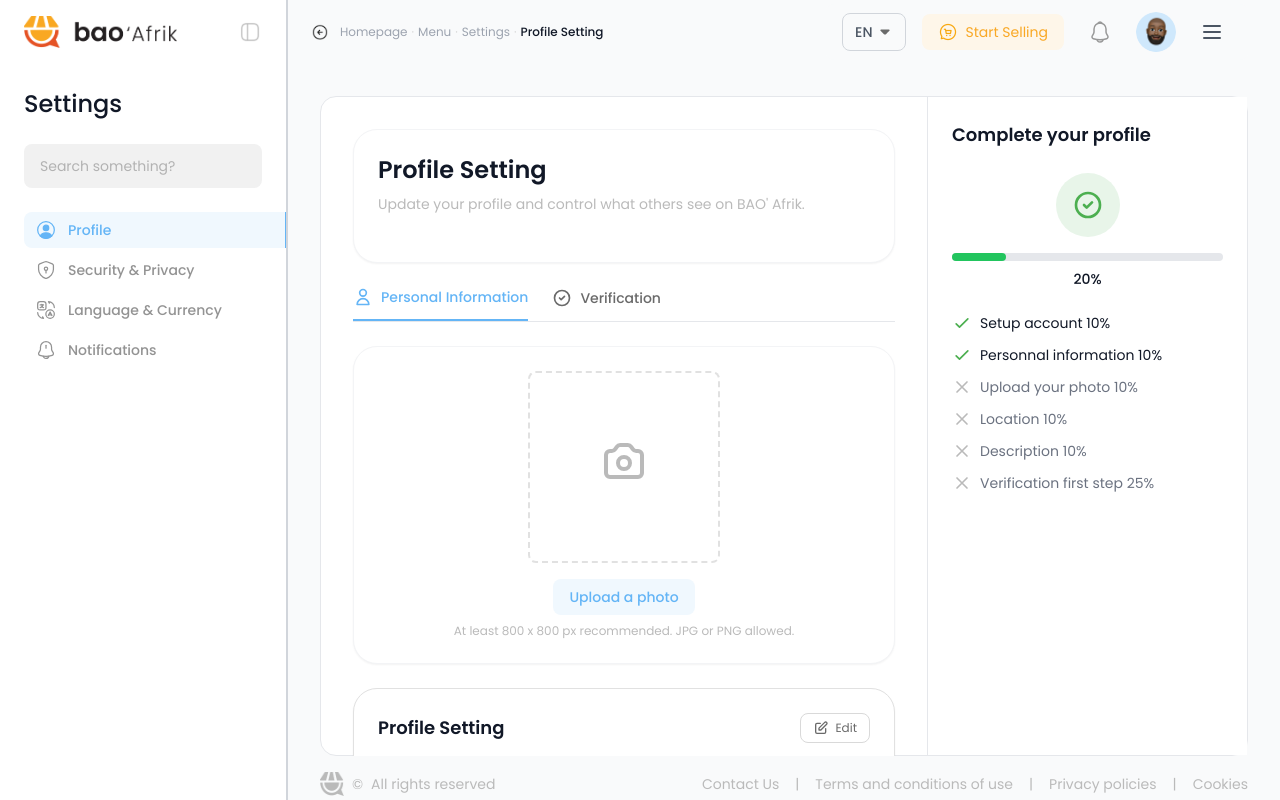
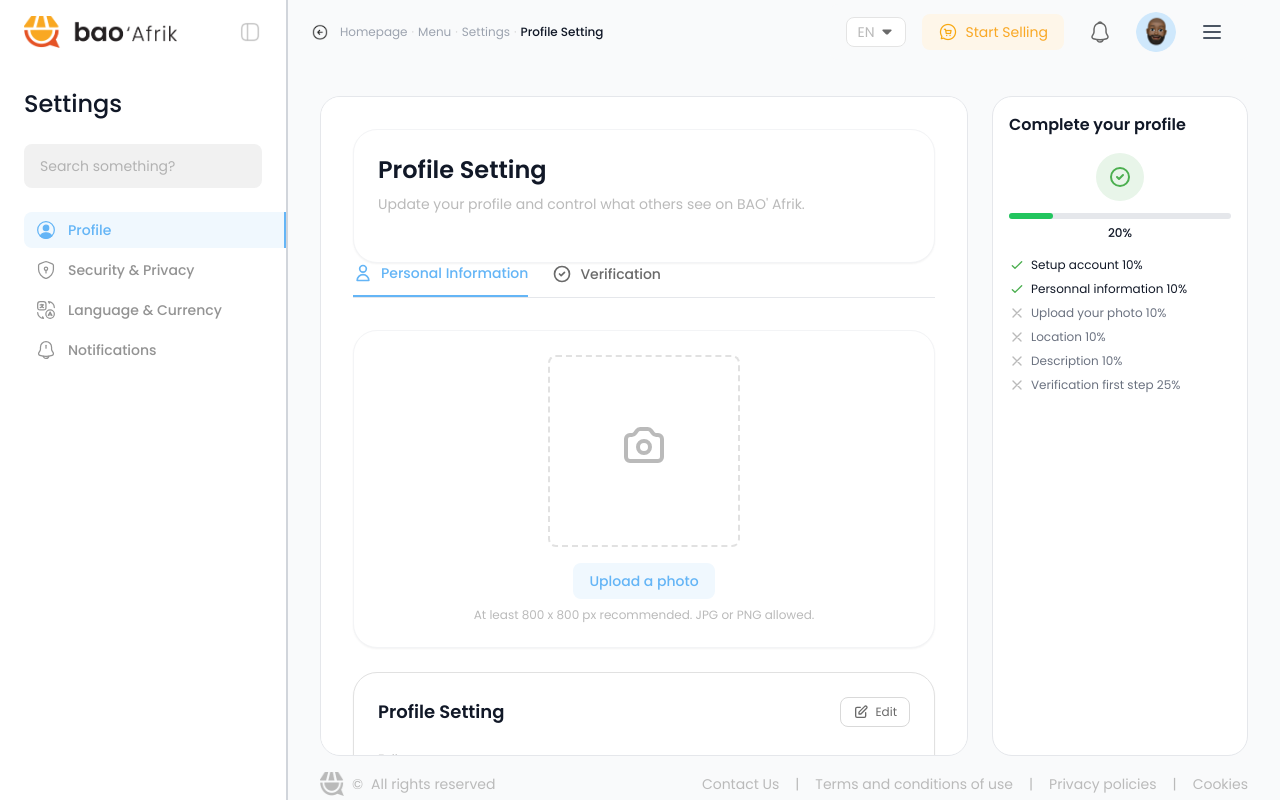
Before and after one commit to Bao-Technologies-and-Travels/BaoAfrik, a React (Create React App) app: page /settings in a window 1280 px wide. Shown: the top 800 px of the page. Built offline with nearby package versions, Linux system fonts and the light colour scheme; the HTML template or start-up script is replaced by a standard one.

Commit message:
extra work done on the side bar button , hightlight border , translation toggle, notification button and main content areas of the profile setting page

```diff
--- a/src/index.css
+++ b/src/index.css
@@ -84,6 +84,15 @@
   .overflow-x-auto::-webkit-scrollbar {
     display: none;
   }
+
+  .scrollbar-hide {
+    -ms-overflow-style: none;
+    scrollbar-width: none;
+  }
+
+  .scrollbar-hide::-webkit-scrollbar {
+    display: none;
+  }
 }
 
 @layer components {
--- a/src/pages/ProfileSettings.tsx
+++ b/src/pages/ProfileSettings.tsx
@@ -8,7 +8,7 @@ import basketIcon from '../assets/images/pre/basket.png';
 import leftIcon from '../assets/images/pre/left.png';
 import notificationIcon from '../assets/images/pre/notification.svg';
 import settingIcon from '../assets/images/pre/setting.svg';
-import translationToggleIcon from '../assets/images/pre/tt.svg';
+import arrowDownIcon from '../assets/images/pre/arrow-down.svg';
 import messageIcon from '../assets/images/pre/message.svg';
 import boxIcon from '../assets/images/pre/box.svg';
 import groupIcon from '../assets/images/pre/group.svg';
@@ -144,8 +144,8 @@ const ProfileSettings: React.FC = () => {
                     className="w-full flex items-center space-x-3 pl-3 pr-0 py-2 rounded-l-lg rounded-r-none transition-colors"
                     style={{
                       backgroundColor: isActive ? '#F0F8FE' : 'transparent',
-                      borderRight: isActive ? '1px solid #64B5F6' : '1px solid transparent',
-                      marginRight: isActive ? '-1px' : '0'
+                      borderRight: isActive ? '2px solid #64B5F6' : '2px solid transparent',
+                      marginRight: isActive ? '-2px' : '0'
                     }}
                   >
                     <img
@@ -205,10 +205,11 @@ const ProfileSettings: React.FC = () => {
                   <div className="relative language-selector">
                     <button
                       onClick={() => setIsLanguageDropdownOpen(!isLanguageDropdownOpen)}
-                      className="flex items-center space-x-1 px-3 py-2 text-sm font-medium text-gray-600 border border-gray-300 rounded-lg hover:bg-gray-50"
+                      className="flex items-center px-2.5 py-1 border rounded-lg bg-white text-sm font-normal hover:bg-gray-50 focus:outline-none transition-colors duration-200"
+                      style={{ borderColor: '#E4E4E4', color: '#BABABA' }}
                     >
-                      <span>{selectedLanguage}</span>
-                      <img src={translationToggleIcon} alt="Toggle" className="w-4 h-4" />
+                      {selectedLanguage}
+                      <img src={arrowDownIcon} alt="Arrow" className="ml-1 w-4 h-4" />
                     </button>
 
                     {/* Dropdown Menu */}
@@ -256,8 +257,17 @@ const ProfileSettings: React.FC = () => {
                   </Link>
 
                   {/* Notification Button */}
-                  <button className="p-2 text-gray-600 hover:text-gray-900 transition-colors">
-                    <img src={notificationIcon} alt="Notifications" className="w-6 h-6" />
+                  <button
+                    onClick={() => {}}
+                    className="flex items-center justify-center w-10 h-10 rounded-full hover:bg-gray-100 focus:outline-none transition-all duration-200 relative"
+                    title="Notifications"
+                  >
+                    <img
+                      src={notificationIcon}
+                      alt="Notifications"
+                      className="w-6 h-6"
+                      style={{ filter: 'brightness(0) saturate(100%) invert(42%) sepia(0%) saturate(0%) hue-rotate(0deg) brightness(95%) contrast(92%)' }}
+                    />
                   </button>
 
                   {/* Profile Picture */}
@@ -464,8 +474,9 @@ const ProfileSettings: React.FC = () => {
           </header>
 
           {/* Main Content */}
-          <div className="flex-1 bg-white border border-gray-200 rounded-2xl mx-8 mt-8 mb-0 flex" style={{ minHeight: 'calc(100vh - 140px)' }}>
-            <div className="flex-1 p-8 space-y-6">
+          <div className="flex-1 mx-8 mt-8 mb-0 flex gap-6 overflow-hidden" style={{ minHeight: 'calc(100vh - 140px)', maxHeight: 'calc(100vh - 140px)' }}>
+            {/* Left Content Area */}
+            <div className="flex-1 bg-white border border-gray-200 rounded-[20px] p-8 overflow-y-auto scrollbar-hide">
               {/* Section Header */}
               <div className="bg-white rounded-3xl p-6 border border-gray-100 shadow-sm">
                 <div className="mb-6">
@@ -655,59 +666,59 @@ const ProfileSettings: React.FC = () => {
             </div>
 
             {/* Right Panel - Profile Completion */}
-            <div className="w-80 bg-white border-l border-gray-200 p-6">
-              <h3 className="text-lg font-semibold text-gray-900 mb-6">Complete your profile</h3>
+            <div className="w-64 bg-white border border-gray-200 rounded-[20px] p-4 overflow-y-auto scrollbar-hide">
+              <h3 className="text-base font-semibold text-gray-900 mb-4">Complete your profile</h3>
 
               {/* Progress Indicator */}
-              <div className="flex flex-col items-center mb-6">
-                <div className="w-16 h-16 rounded-full flex items-center justify-center mb-4" style={{ backgroundColor: '#E8F5E9' }}>
-                  <svg className="w-8 h-8" fill="none" stroke="currentColor" viewBox="0 0 24 24" style={{ color: '#4CAF50' }}>
+              <div className="flex flex-col items-center mb-4">
+                <div className="w-12 h-12 rounded-full flex items-center justify-center mb-3" style={{ backgroundColor: '#E8F5E9' }}>
+                  <svg className="w-6 h-6" fill="none" stroke="currentColor" viewBox="0 0 24 24" style={{ color: '#4CAF50' }}>
                     <path strokeLinecap="round" strokeLinejoin="round" strokeWidth={2} d="M9 12l2 2 4-4m6 2a9 9 0 11-18 0 9 9 0 0118 0z" />
                   </svg>
                 </div>
-                <div className="w-full bg-gray-200 rounded-full h-2 mb-2">
-                  <div className="bg-green-500 h-2 rounded-full" style={{ width: '20%' }}></div>
+                <div className="w-full bg-gray-200 rounded-full h-1.5 mb-1.5">
+                  <div className="bg-green-500 h-1.5 rounded-full" style={{ width: '20%' }}></div>
                 </div>
-                <span className="text-sm font-medium text-gray-900">20%</span>
+                <span className="text-xs font-medium text-gray-900">20%</span>
               </div>
 
               {/* Checklist */}
-              <div className="space-y-3">
-                <div className="flex items-center space-x-2">
-                  <svg className="w-5 h-5" fill="none" stroke="currentColor" viewBox="0 0 24 24" style={{ color: '#4CAF50' }}>
+              <div className="space-y-2">
+                <div className="flex items-center space-x-1.5">
+                  <svg className="w-4 h-4" fill="none" stroke="currentColor" viewBox="0 0 24 24" style={{ color: '#4CAF50' }}>
                     <path strokeLinecap="round" strokeLinejoin="round" strokeWidth={2} d="M5 13l4 4L19 7" />
                   </svg>
-                  <span className="text-sm text-gray-900">Setup account 10%</span>
+                  <span className="text-xs text-gray-900">Setup account 10%</span>
                 </div>
-                <div className="flex items-center space-x-2">
-                  <svg className="w-5 h-5" fill="none" stroke="currentColor" viewBox="0 0 24 24" style={{ color: '#4CAF50' }}>
+                <div className="flex items-center space-x-1.5">
+                  <svg className="w-4 h-4" fill="none" stroke="currentColor" viewBox="0 0 24 24" style={{ color: '#4CAF50' }}>
                     <path strokeLinecap="round" strokeLinejoin="round" strokeWidth={2} d="M5 13l4 4L19 7" />
                   </svg>
-                  <span className="text-sm text-gray-900">Personnal information 10%</span>
+                  <span className="text-xs text-gray-900">Personnal information 10%</span>
                 </div>
-                <div className="flex items-center space-x-2">
-                  <svg className="w-5 h-5" fill="none" stroke="currentColor" viewBox="0 0 24 24" style={{ color: '#BABABA' }}>
+                <div className="flex items-center space-x-1.5">
+                  <svg className="w-4 h-4" fill="none" stroke="currentColor" viewBox="0 0 24 24" style={{ color: '#BABABA' }}>
                     <path strokeLinecap="round" strokeLinejoin="round" strokeWidth={2} d="M6 18L18 6M6 6l12 12" />
                   </svg>
-                  <span className="text-sm text-gray-500">Upload your photo 10%</span>
+                  <span className="text-xs text-gray-500">Upload your photo 10%</span>
                 </div>
-                <div className="flex items-center space-x-2">
-                  <svg className="w-5 h-5" fill="none" stroke="currentColor" viewBox="0 0 24 24" style={{ color: '#BABABA' }}>
+                <div className="flex items-center space-x-1.5">
+                  <svg className="w-4 h-4" fill="none" stroke="currentColor" viewBox="0 0 24 24" style={{ color: '#BABABA' }}>
                     <path strokeLinecap="round" strokeLinejoin="round" strokeWidth={2} d="M6 18L18 6M6 6l12 12" />
                   </svg>
-                  <span className="text-sm text-gray-500">Location 10%</span>
+                  <span className="text-xs text-gray-500">Location 10%</span>
                 </div>
-                <div className="flex items-center space-x-2">
-                  <svg className="w-5 h-5" fill="none" stroke="currentColor" viewBox="0 0 24 24" style={{ color: '#BABABA' }}>
+                <div className="flex items-center space-x-1.5">
+                  <svg className="w-4 h-4" fill="none" stroke="currentColor" viewBox="0 0 24 24" style={{ color: '#BABABA' }}>
                     <path strokeLinecap="round" strokeLinejoin="round" strokeWidth={2} d="M6 18L18 6M6 6l12 12" />
                   </svg>
-                  <span className="text-sm text-gray-500">Description 10%</span>
+                  <span className="text-xs text-gray-500">Description 10%</span>
                 </div>
-                <div className="flex items-center space-x-2">
-                  <svg className="w-5 h-5" fill="none" stroke="currentColor" viewBox="0 0 24 24" style={{ color: '#BABABA' }}>
+                <div className="flex items-center space-x-1.5">
+                  <svg className="w-4 h-4" fill="none" stroke="currentColor" viewBox="0 0 24 24" style={{ color: '#BABABA' }}>
                     <path strokeLinecap="round" strokeLinejoin="round" strokeWidth={2} d="M6 18L18 6M6 6l12 12" />
                   </svg>
-                  <span className="text-sm text-gray-500">Verification first step 25%</span>
+                  <span className="text-xs text-gray-500">Verification first step 25%</span>
                 </div>
               </div>
             </div>
```
